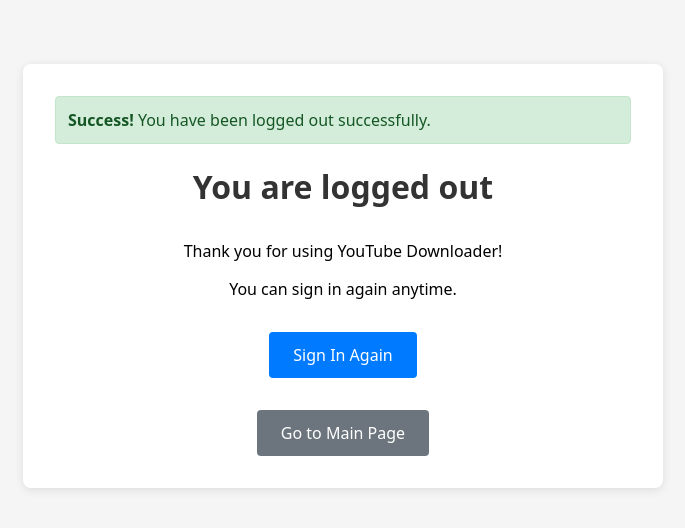
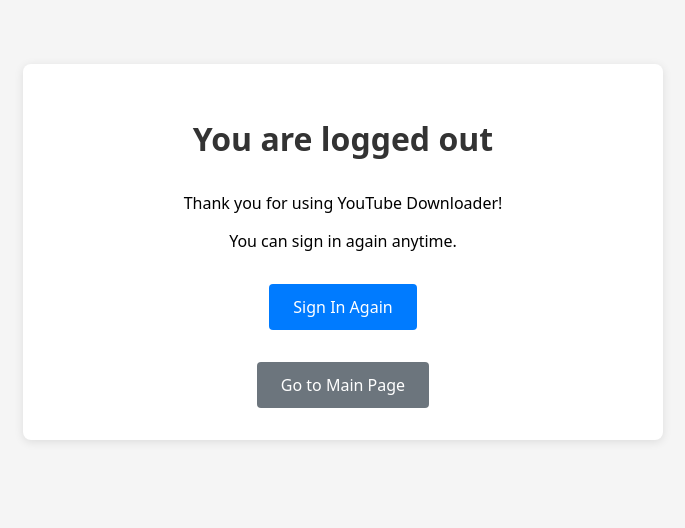
Before and after one commit to pmpmtj/youtube_downloader_encrypted_cookies, a Django app: page /accounts/logged_out/ in a window 1280 px wide. Shown: the top 528 px of the page, without its empty margins (297-982 px from the left). Run offline with Django 5.2, Linux system fonts and the light colour scheme.

Commit message:
Remove extra logout message in logout webpage

```diff
--- a/templates/accounts/logged_out.html
+++ b/templates/accounts/logged_out.html
@@ -3,9 +3,6 @@
 {% block title %}Logged Out - YouTube Downloader{% endblock %}
 
 {% block content %}
-<div class="alert alert-success">
-    <strong>Success!</strong> You have been logged out successfully.
-</div>
 
 <h1>You are logged out</h1>
 
```
